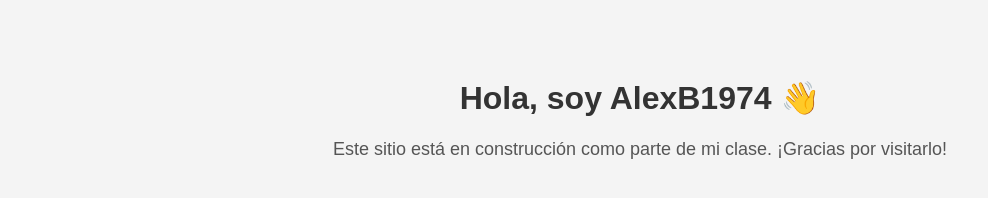
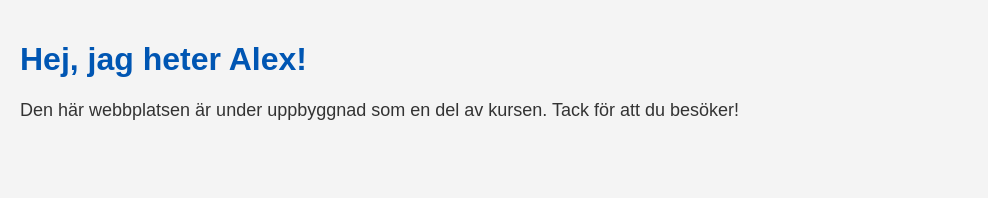
Before and after one commit to AlexB1974/AlexB1974.github.io, a plain HTML site: page index.html in a window 1280 px wide. Shown: the whole page, without its empty margins (0-988 px from the left). Drawn offline with Linux system fonts and the light colour scheme.

Commit message:
index.html
En grundläggande webbplats skapad med HTML och CSS, publicerad via GitHub Pages som en del av mitt utvecklingsprojekt.

```diff
--- a/index.html
+++ b/index.html
@@ -1,26 +1,28 @@
 <!DOCTYPE html>
-<html lang="es">
+<html>
   <head>
+    <title>Min webbplats</title>
     <meta charset="UTF-8">
-  <title>Bienvenido a mi sitio</title>
     <style>
       body {
         font-family: Arial, sans-serif;
         background-color: #f4f4f4;
-      text-align: center;
-      padding: 50px;
+        color: #333;
+        margin: 0;
+        padding: 20px;
       }
+
       h1 {
-      color: #333;
+        color: #0056b3;
       }
+
       p {
         font-size: 18px;
-      color: #555;
       }
     </style>
   </head>
   <body>
-  <h1>Hola, soy AlexB1974 👋</h1>
-  <p>Este sitio está en construcción como parte de mi clase. ¡Gracias por visitarlo!</p>
+    <h1>Hej, jag heter Alex!</h1>
+    <p>Den här webbplatsen är under uppbyggnad som en del av kursen. Tack för att du besöker!</p>
   </body>
 </html>
```
Lines whose indentation alone changed are shown as unchanged.
